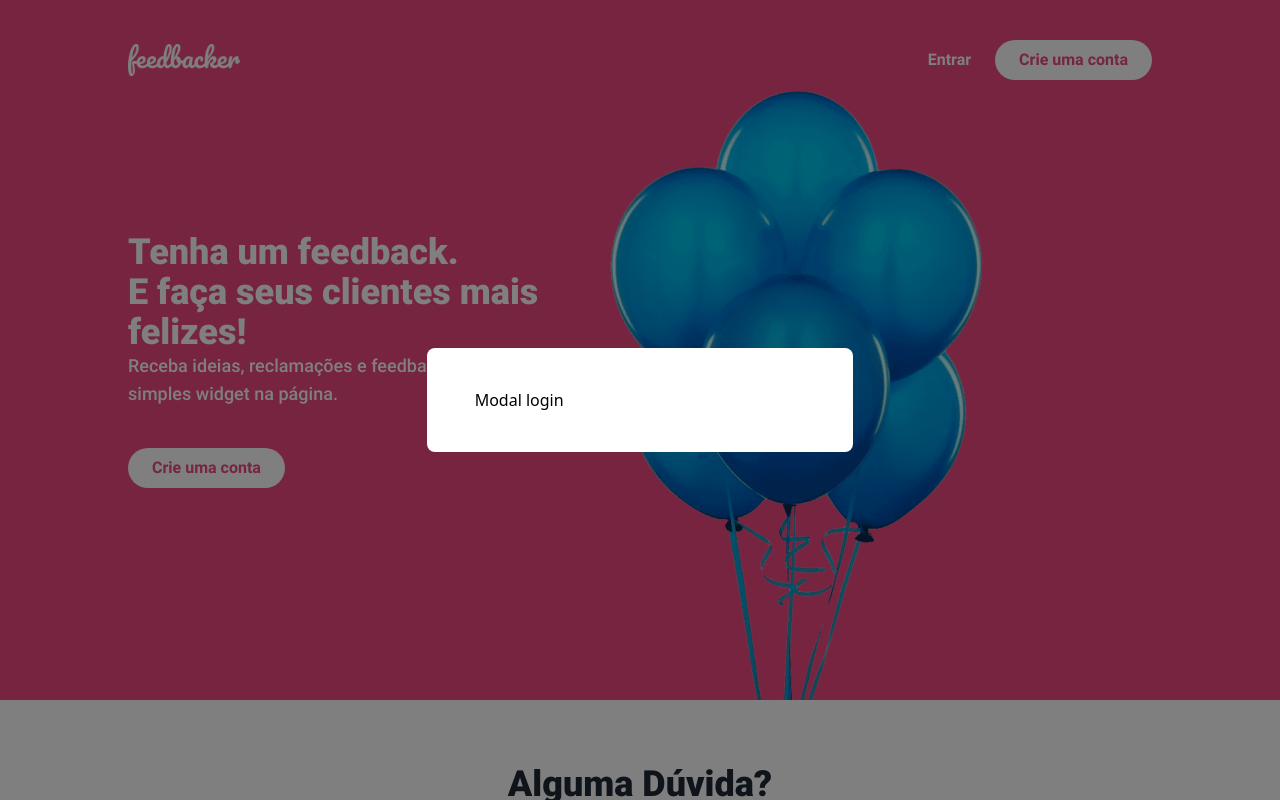
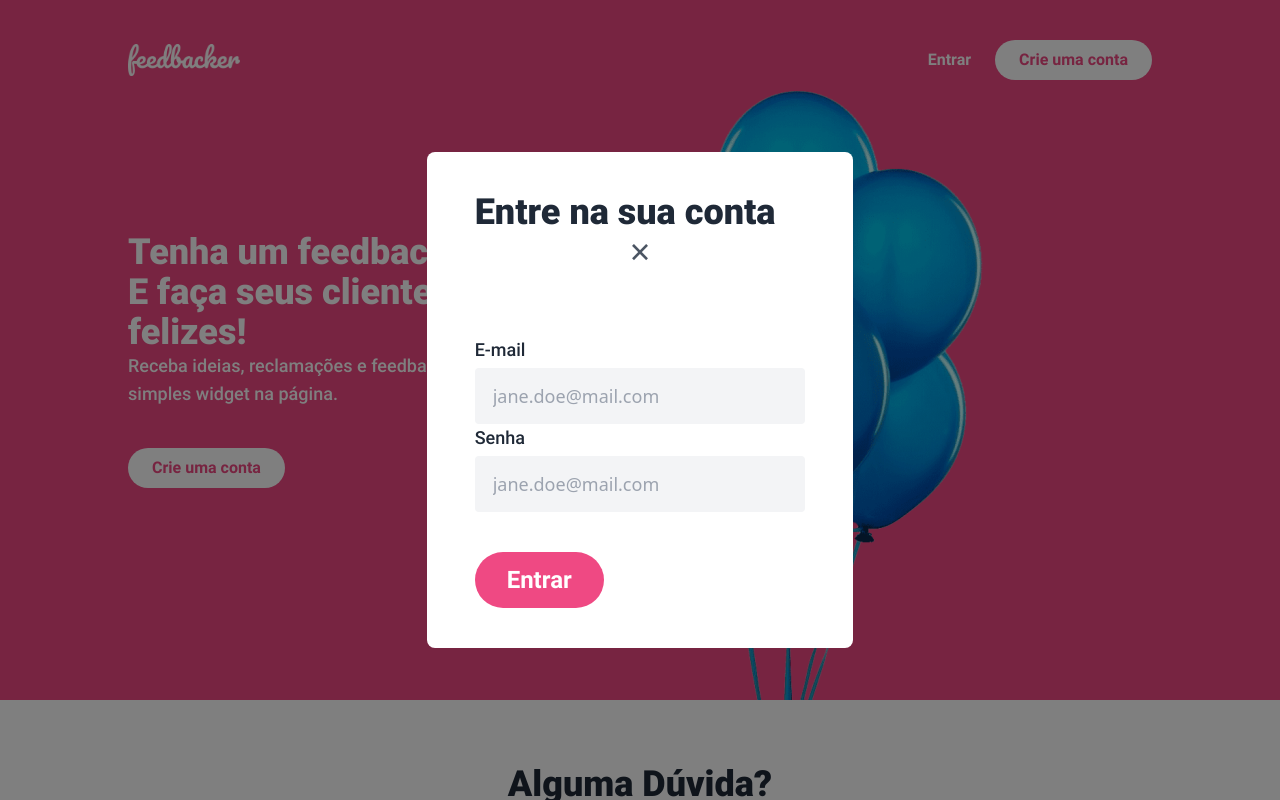
Before and after one commit to tigga73/feedbacker, a Vue app in the folder dashboard/: page / in a window 1280 px wide. Both pictures are taken after a click on the button "Entrar". Shown: the top 800 px of the page. Built offline with nearby package versions, Linux system fonts and the light colour scheme.

Commit message:
Layoutando o Modal Login

```diff
--- a/dashboard/src/components/ModalLogin/index.vue
+++ b/dashboard/src/components/ModalLogin/index.vue
@@ -1,9 +1,82 @@
 <template>
-  <h1>Modal login</h1>
+  <div class="flex justify-between">
+    <h1 class="text-4xl font-black text-gray-800">Entre na sua conta</h1>
+  </div>
+  <button @click="close" class="text-4xl text-gray-600 focus:outline-none">
+    &times;
+  </button>
+
+  <div class="mt-16">
+    <form @submit.prevent="handleSubmit">
+      <label for="" class="block">
+        <span class="text-lg font-medium text-gray-800">E-mail</span>
+        <input
+          v-model="state.email.value"
+          type="email"
+          :class="{ 'border-brand-danger': !!state.email.errorMessage }"
+          class="black w-full px-4 py-3 mt-1 text-lg bg-gray-100 border-2 border-transparent rounded"
+          placeholder="jane.doe@mail.com"
+        />
+        <span
+          v-if="!!state.email.errorMessage"
+          class="block font-medium text-brand-danger"
+          >{{ state.email.errorMessage }}</span
+        >
+      </label>
+
+      <label for="" class="block">
+        <span class="text-lg font-medium text-gray-800">Senha</span>
+        <input
+          v-model="state.password.value"
+          type="password"
+          :class="{ 'border-brand-danger': !!state.password.errorMessage }"
+          class="black w-full px-4 py-3 mt-1 text-lg bg-gray-100 border-2 border-transparent rounded"
+          placeholder="jane.doe@mail.com"
+        />
+        <span
+          v-if="!!state.email.errorMessage"
+          class="block font-medium text-brand-danger"
+          >{{ state.email.errorMessage }}</span
+        >
+      </label>
+
+      <button
+        :disabled="state.isLoading"
+        type="submit"
+        :class="{ 'opacity-50': state.isLoading }"
+        class="px-8 py-3 mt-10 text-2xl font-bold text-white rounded-full bg-brand-main transition-all duration-150 focus:outline-none"
+      >
+        Entrar
+      </button>
+    </form>
+  </div>
 </template>
 
 <script>
+import { reactive } from '@vue/reactivity'
+import useModal from '../../hooks/useModal'
+
 export default {
   name: 'ModalLogin',
+  setup() {
+    const modal = useModal()
+
+    const state = reactive({
+      hasErrors: false,
+      isLoading: false,
+      email: {
+        value: '',
+        errorMessage: '',
+      },
+      password: {
+        value: '',
+        errorMessage: '',
+      },
+    })
+
+    function handleSubmit() {}
+
+    return { state, close: modal.close }
+  },
 }
 </script>
```
